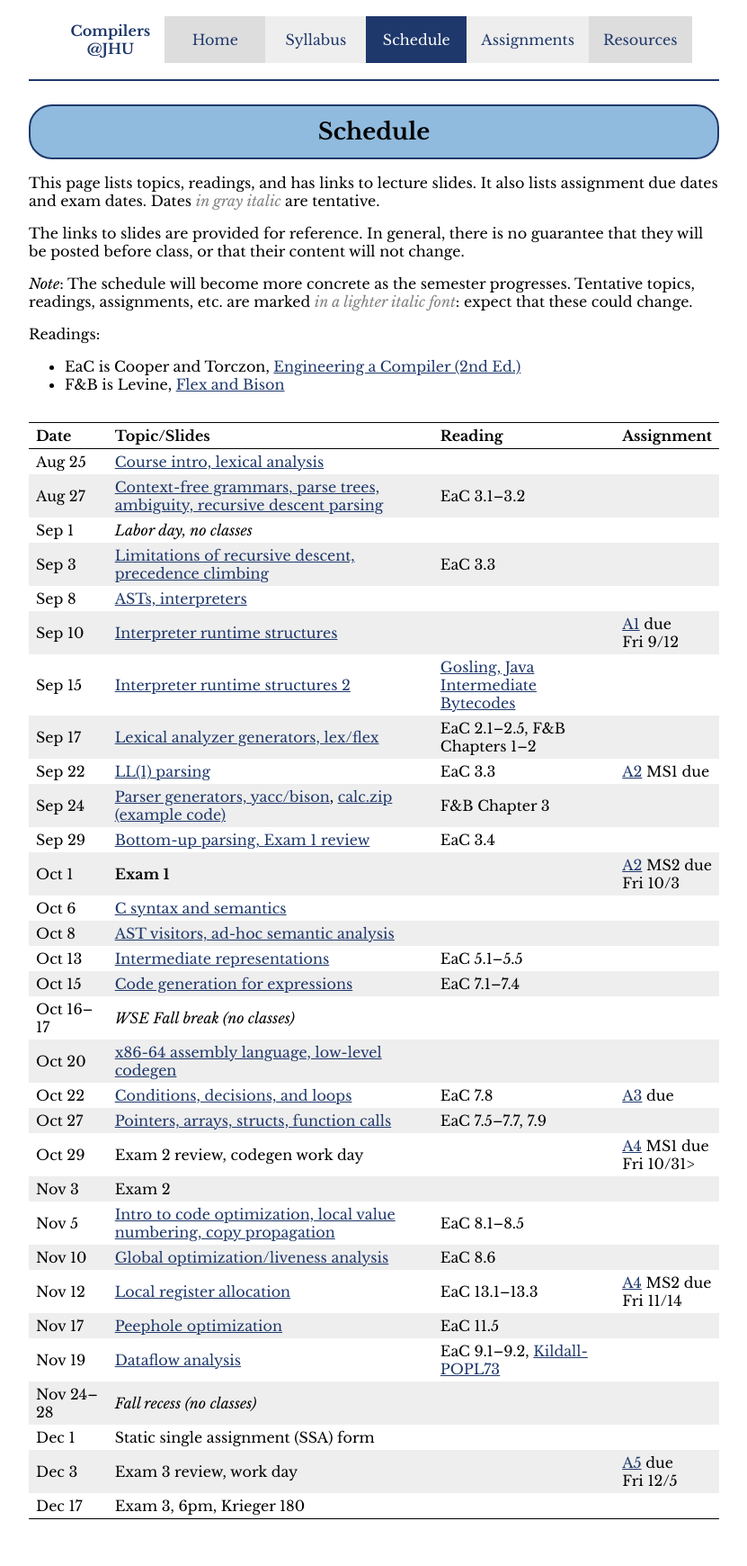
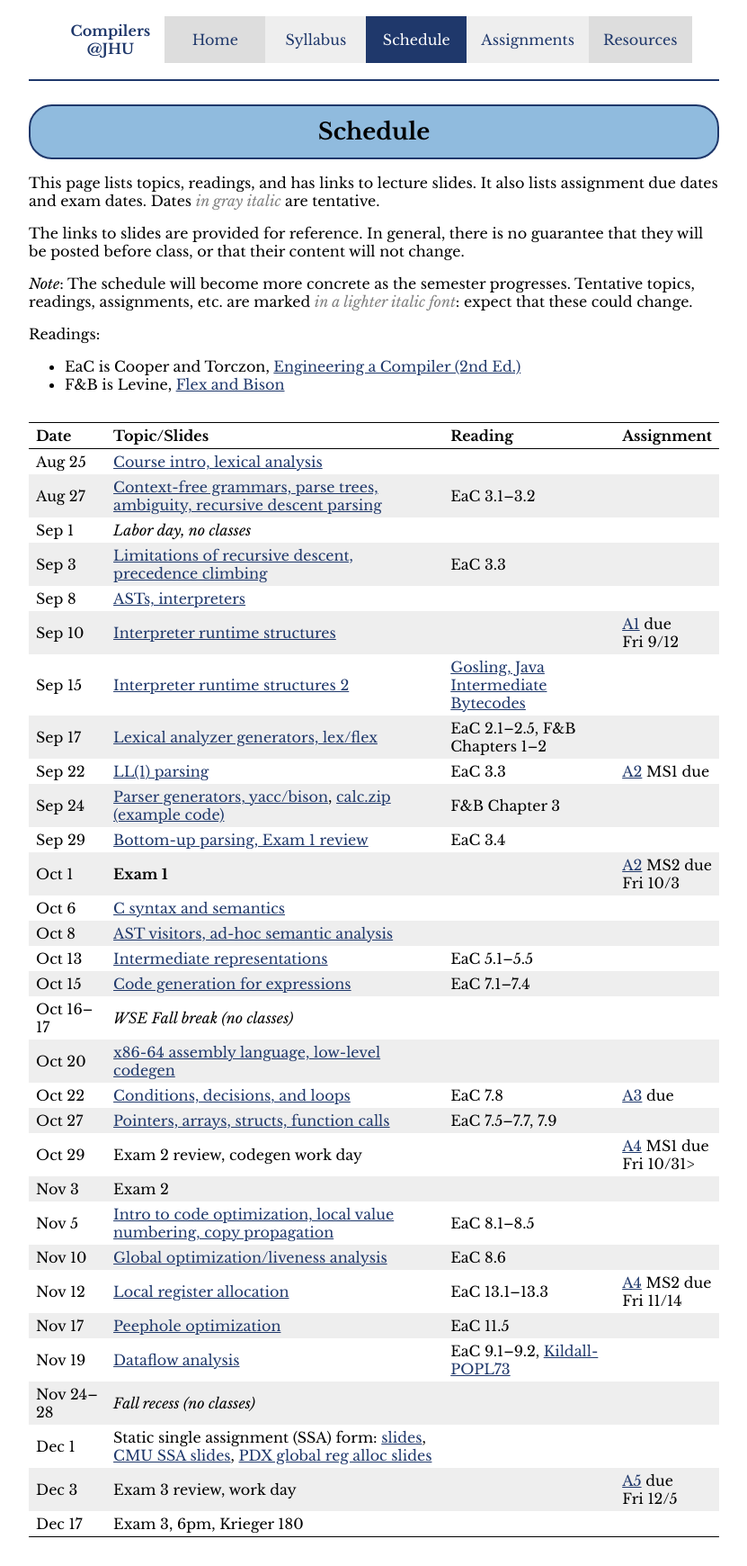
Before and after one commit to jhucompilers/fall2025, a Jekyll site: the page built from schedule.md, in a window 1280 px wide. Shown: the whole page at 90% size, without its empty margins (224-1055 px from the left). Built offline with Jekyll 4.4.1, drawn with Linux system fonts in a browser that asks for light colours.

Commit message:
SSA slides

```diff
--- a/schedule.csv
+++ b/schedule.csv
@@ -27,6 +27,6 @@ Nov 12,"Local register allocation",lectures/lecture20-public.pdf,,"EaC 13.1–13
 Nov 17,"Peephole optimization",lectures/lecture21-public.pdf,,"EaC 11.5"
 Nov 19,"Dataflow analysis",lectures/foster-dataflow.pdf,,"EaC 9.1–9.2, <a href='lectures/kildall-popl73.pdf'>Kildall-POPL73</a>",
 Nov 24–28,*Fall recess (no classes)*,
-Dec 1,"Static single assignment (SSA) form",,,
+Dec 1,"Static single assignment (SSA) form: [slides](lectures/lecture23-public.pdf), [CMU SSA slides](http://www.cs.cmu.edu/afs/cs/academic/class/15745-s12/public/lectures/L13-SSA-Concepts-1up.pdf), [PDX global reg alloc slides](https://web.cecs.pdx.edu/~mperkows/temp/register-allocation.pdf)",,,
 Dec 3,"Exam 3 review, work day",,,,"[A5](assign/assign05.html) due<br>Fri 12/5"
 Dec 17,"Exam 3, 6pm, Krieger 180",
--- a/schedule.md
+++ b/schedule.md
@@ -53,6 +53,6 @@ Nov 12 | [Local register allocation](lectures/lecture20-public.pdf) | EaC 13.1
 Nov 17 | [Peephole optimization](lectures/lecture21-public.pdf) | EaC 11.5 |
 Nov 19 | [Dataflow analysis](lectures/foster-dataflow.pdf) | EaC 9.1–9.2, <a href='lectures/kildall-popl73.pdf'>Kildall-POPL73</a> |
 Nov 24–28 | *Fall recess (no classes)* |  |
-Dec 1 | Static single assignment (SSA) form |  |
+Dec 1 | Static single assignment (SSA) form: [slides](lectures/lecture23-public.pdf), [CMU SSA slides](http://www.cs.cmu.edu/afs/cs/academic/class/15745-s12/public/lectures/L13-SSA-Concepts-1up.pdf), [PDX global reg alloc slides](https://web.cecs.pdx.edu/~mperkows/temp/register-allocation.pdf) |  |
 Dec 3 | Exam 3 review, work day |  | [A5](assign/assign05.html) due<br>Fri 12/5
 Dec 17 | Exam 3, 6pm, Krieger 180 |  |
```
Also changed, not shown: 1 other file.
